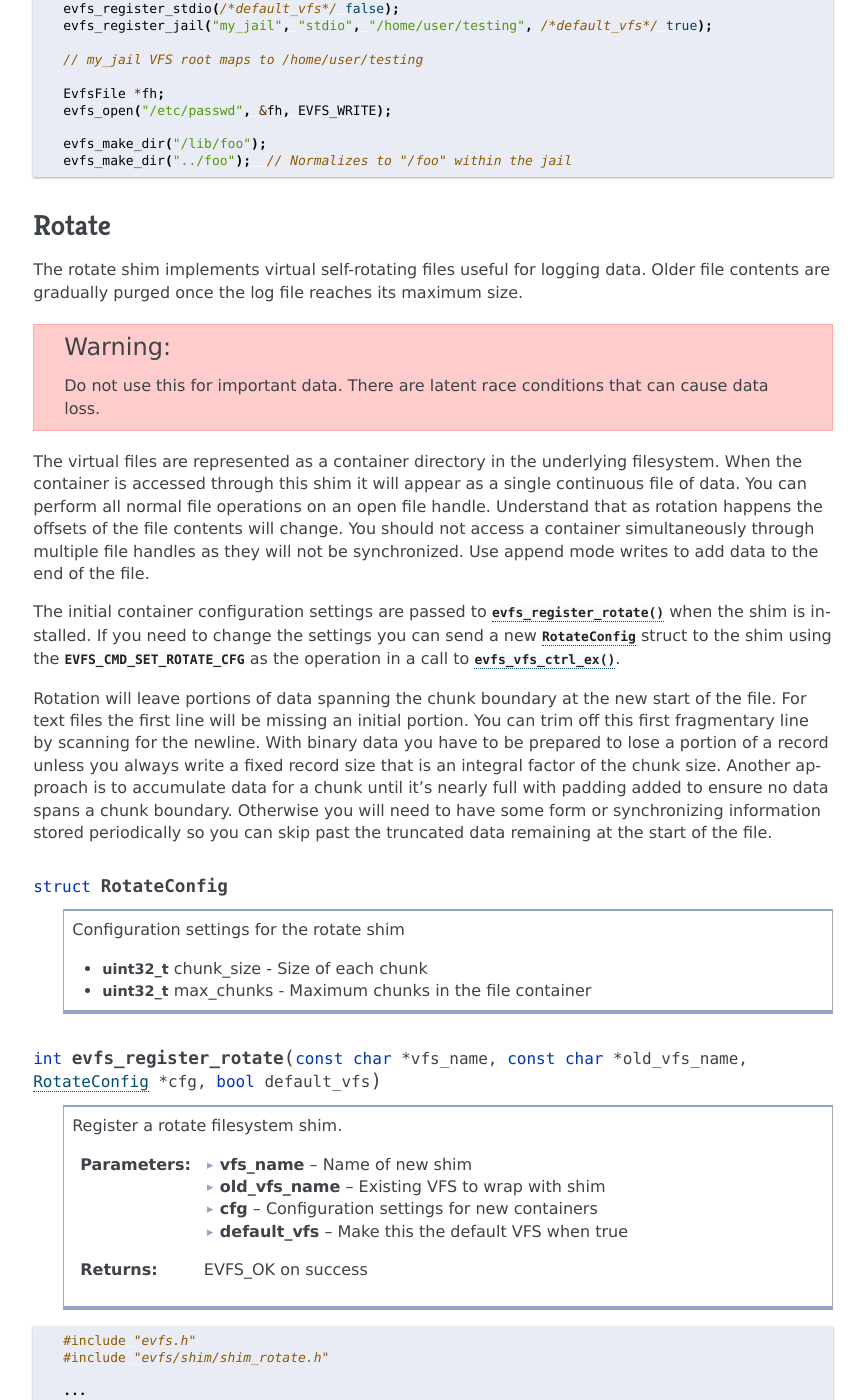
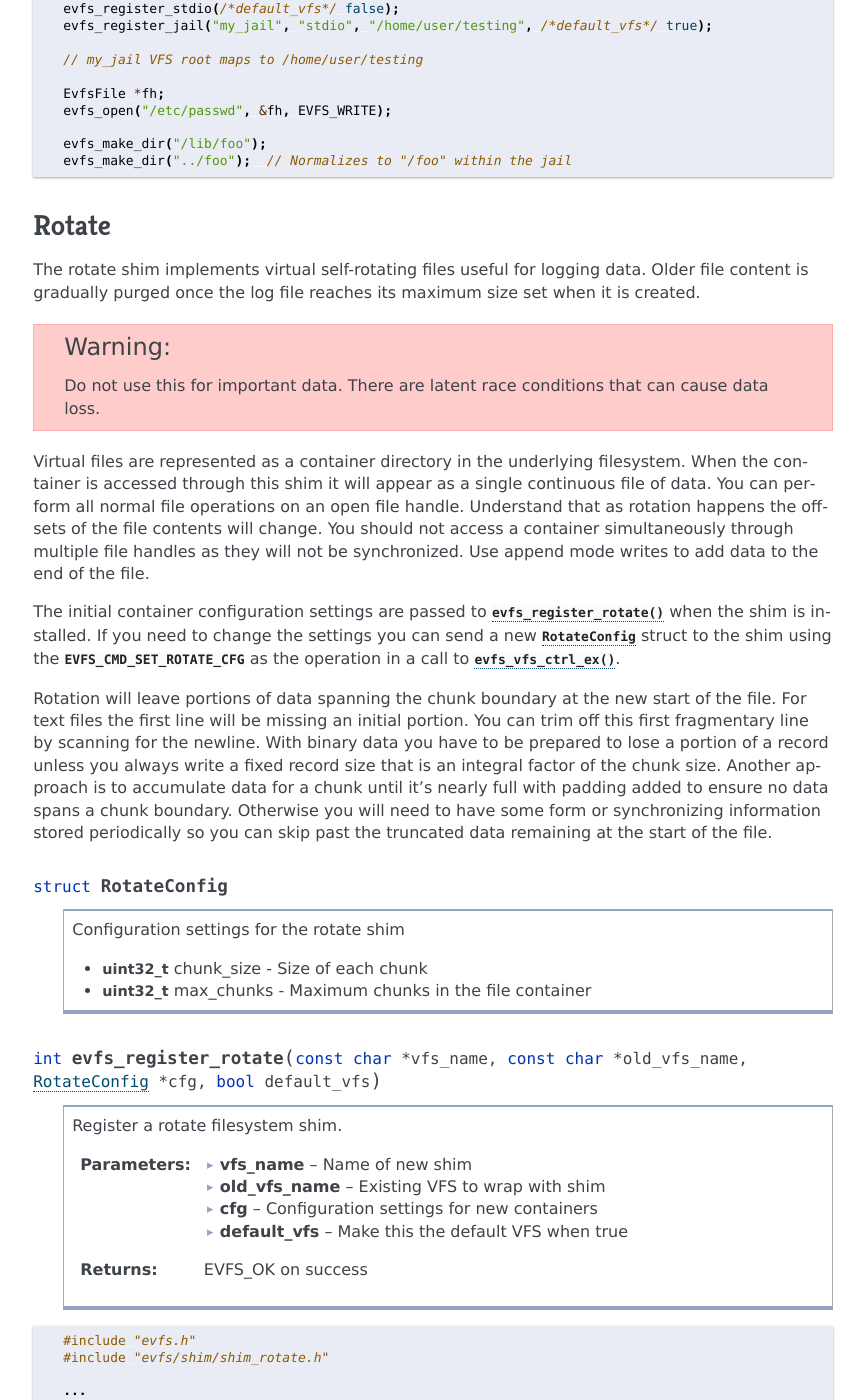
Before and after one commit to kevinpt/evfs, a Sphinx documentation site: the page built from doc/rst/api/shims.rst, in a window 1280 px wide and 1400 px high, scrolled down 1646 px. Shown: the whole window, without its empty margins (256-1121 px from the left). Built offline with Sphinx 7.4.7, drawn with Linux system fonts in a browser that asks for light colours; the version number could not be read and is left out; some of the changed text lies outside the part shown.

Commit message:
Fix shim docs

```diff
--- a/doc/rst/api/shims.rst
+++ b/doc/rst/api/shims.rst
@@ -92,15 +92,16 @@ Rotate
 ------
 
 The rotate shim implements virtual self-rotating files useful for logging data.
-Older file contents are gradually purged once the log file reaches its
-maximum size.
+Older file content is gradually purged once the log file reaches its
+maximum size set when it is created.
+
 
 .. warning::
   Do not use this for important data. There are latent race
   conditions that can cause data loss.
 
 
-The virtual files are represented as a container directory in the underlying
+Virtual files are represented as a container directory in the underlying
 filesystem. When the container is accessed through this shim it will appear as a single
 continuous file of data. You can perform all normal file operations on an
 open file handle. Understand that as rotation happens the offsets of the
@@ -160,7 +161,7 @@ the file.
   };
 
   evfs_register_stdio(/*default_vfs*/ true);
-  evfs_register_jail("rotate", "stdio", &cfg, /*default_vfs*/ false);
+  evfs_register_rotate("rotate", "stdio", &cfg, /*default_vfs*/ false);
 
   // Open a container. This is a directory that appears to be a file
   EvfsFile *fh;
```
